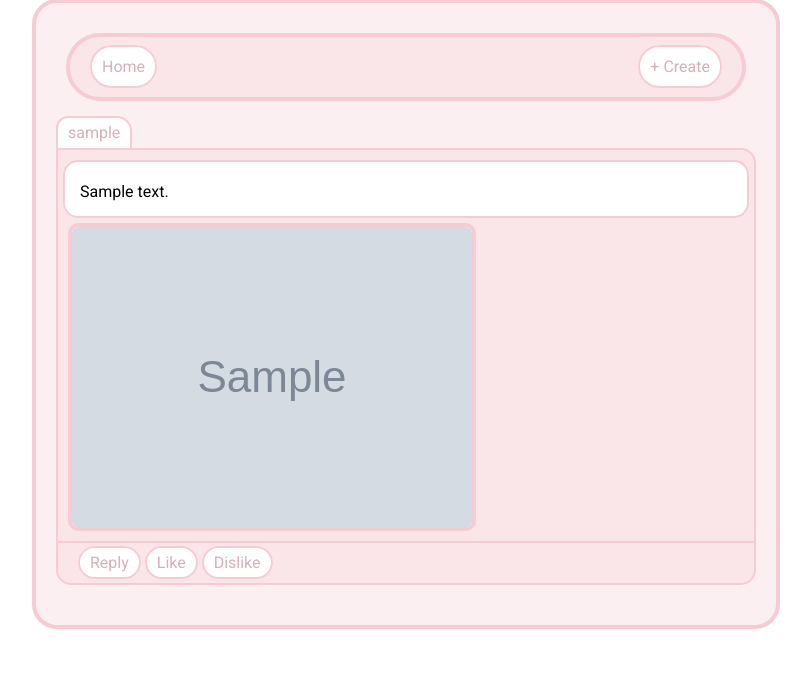
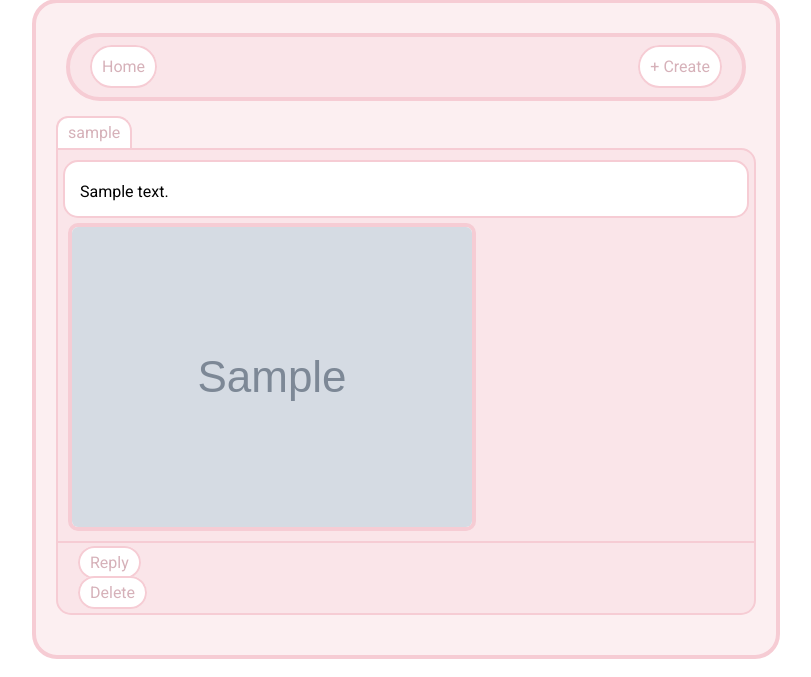
Before and after one commit to ketstap162/only_posts, a Django app: page / in a window 1280 px wide. Shown: the part 178-855 px from the top of the page, without its empty margins (234-1045 px from the left). Before the commit the page ends 807 px from the top, so only its background shows below. Run offline with Django 5.2, Linux system fonts and the light colour scheme; a user stored in the database is signed in; tables that the repository leaves empty hold one stand-in row (values such as "Sample post"); grey boxes marked "Sample" are stand-in pictures.

Commit message:
Update templates

```diff
--- a/templates/base.html
+++ b/templates/base.html
@@ -8,6 +8,7 @@
   {% load static %}
   <link rel="stylesheet" type="text/css" href="{% static 'css/index.css' %}">
   {% include "components/fonts.html" %}
+  <link rel="icon" href="{% static 'images/icon.png' %}" type="image/x-icon">
   <title>OnlyPosts</title>
 </head>
 <body class="body-main">
--- a/templates/posts/components/post-structure.html
+++ b/templates/posts/components/post-structure.html
@@ -17,9 +17,15 @@
   {% endif %}
 
     <div class="post-panel">
-      <a href="{% url 'Post:home' %}" class="post-panel-control">Reply</a>
-      <a href="{% url 'Post:home' %}" class="post-panel-control">Like</a>
-      <a href="{% url 'Post:home' %}" class="post-panel-control">Dislike</a>
+      <div class="post-panel-left">
+        <a href="{% url 'Post:home' %}" class="post-panel-control">Reply</a>
+      </div>
+
+      <div class="post-panel-right">
+        {% if post.owner == user %}
+          <a href="" class="post-panel-control">Delete</a>
+        {% endif %}
+      </div>
     </div>
   </div>
 </div>
```
